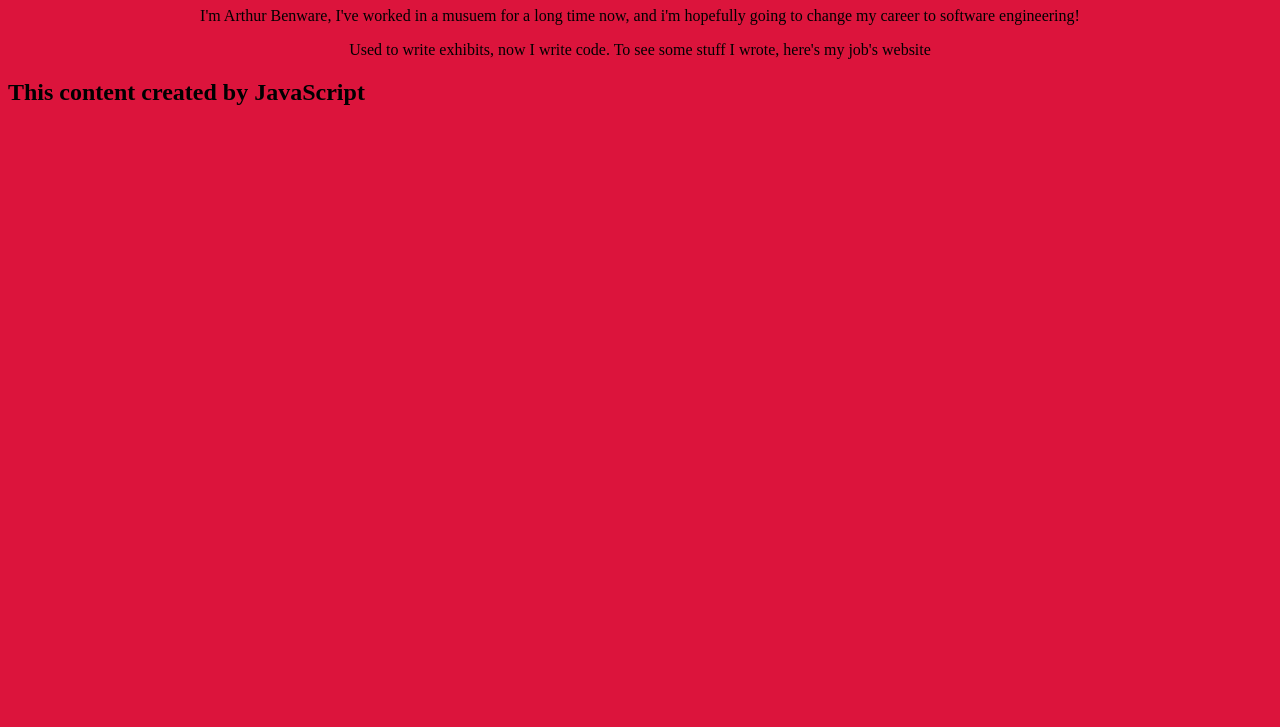
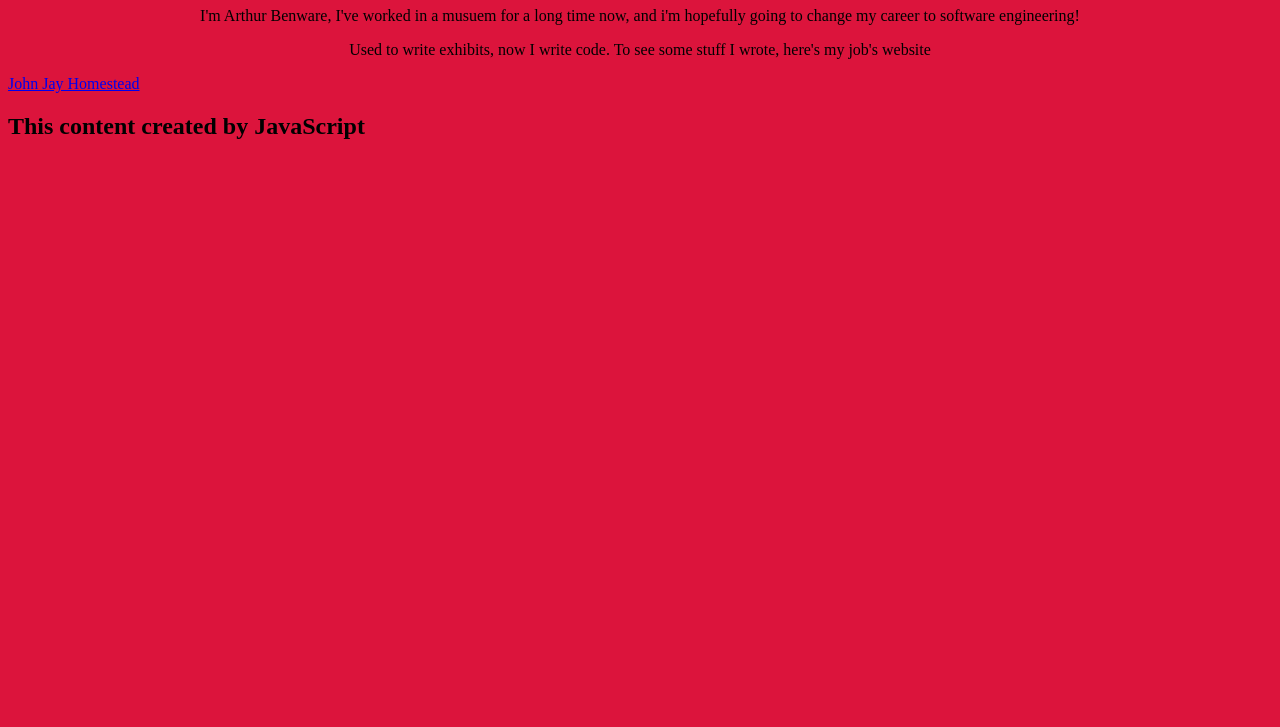
Before and after one commit to DrGonzo39/Arts-prework-website, a plain HTML site: page index.html in a window 1280 px wide. Shown: the part 73-800 px from the top of the page. Drawn offline with Linux system fonts and the light colour scheme.

Commit message:
linked JJH to html page

```diff
--- a/index.html
+++ b/index.html
@@ -8,6 +8,7 @@
     <h1>Hello World!</h1>
     <p>I'm Arthur Benware, I've worked in a musuem for a long time now, and i'm hopefully going to change my career to software engineering!</p>
     <p>Used to write exhibits, now I write code. To see some stuff I wrote, here's my job's website</p>
+    <a href="http://johnjayhomestead.org/">John Jay Homestead</a>
     <script src="script.js"></script>
   </body>
 </html>
```
